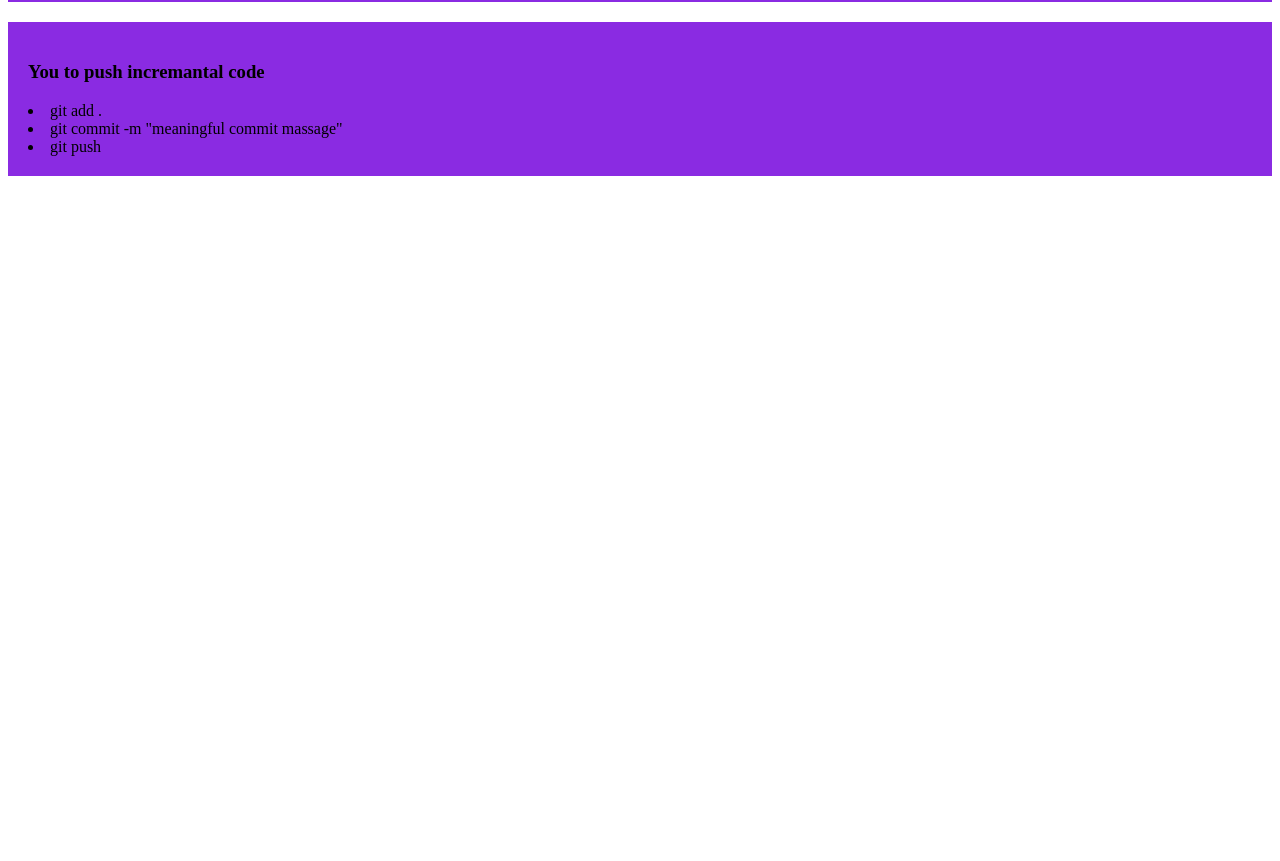
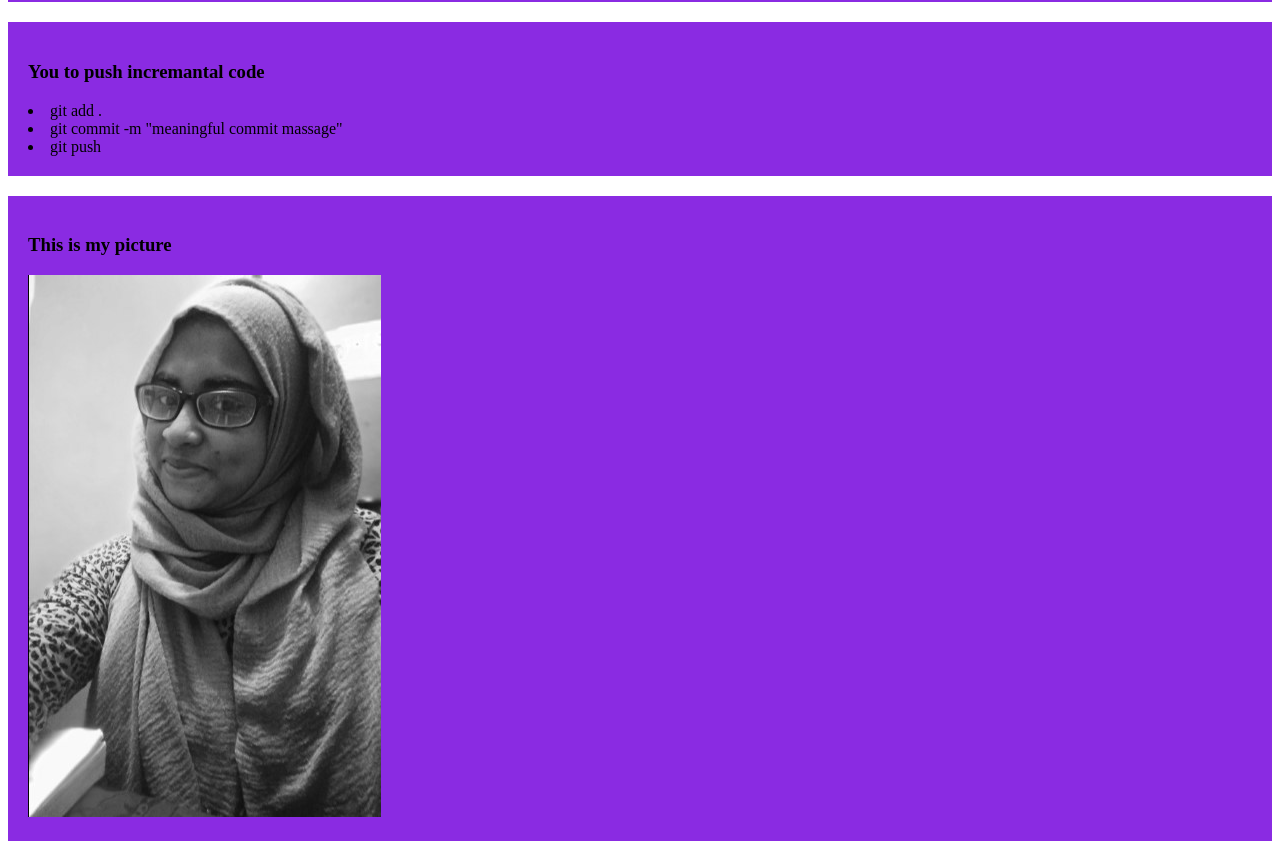
Before and after one commit to nipahalima/my-1st-website, a plain HTML site: page index.html in a window 1280 px wide. Shown: the part 500-1361 px from the top of the page. Before the commit the page ends 800 px from the top, so only its background shows below. Drawn offline with Linux system fonts and the light colour scheme.

Commit message:
This is my picture

```diff
--- a/index.html
+++ b/index.html
@@ -44,5 +44,9 @@
         <li> git commit -m "meaningful commit massage"</li>
         <li>git push</li>
     </div>
+    <div>
+        <h3> This is my picture</h3>
+        <img src="image/me.jpg" alt=""
+    </div>
 </body>
 </html>
```
Also changed, not shown: image/me.jpg (added).
